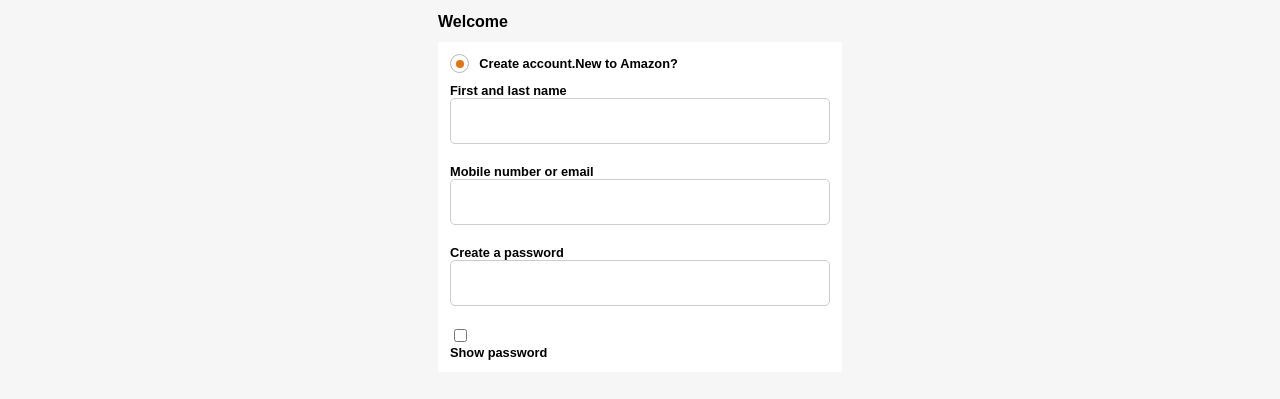
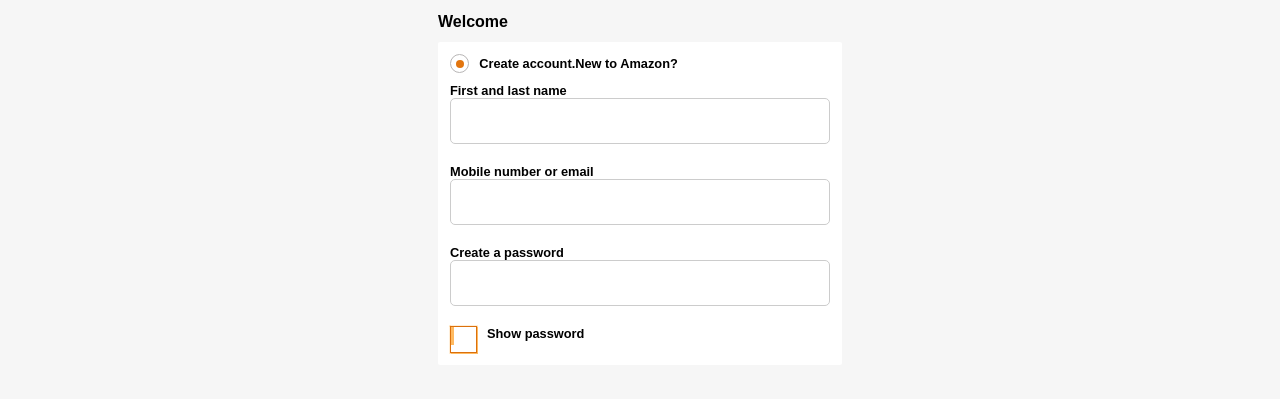
Before and after one commit to Satishk210/Webdesign, a plain HTML site: page amazonsignup/Index.html in a window 1280 px wide. Shown: the part 75-474 px from the top of the page. Drawn offline with Linux system fonts and the light colour scheme.

Commit message:
Newly added

```diff
--- /dev/null
+++ b/HTML/checkbox.css
@@ -0,0 +1,55 @@
+.input-chkbox{
+    display: none;
+    position:absolute;
+    opacity:0;
+    height:0;
+    width:0;
+}
+.chkbox-lbl{
+    display: block;
+    font-size:22px;
+    position: relative;
+    padding-left: 35px;
+    margin-bottom: 12px;
+    -webkit-user-select: none;
+  -moz-user-select: none;
+  -ms-user-select: none;
+  user-select: none;
+}
+.custom-chkbox{
+    position: absolute;
+    top:0;
+    left:0;
+    height:25px;
+    width:25px;
+    background-color: #eee;
+    border: 1px solid #db700c;
+}
+/* On mouse-over, add a grey background color */
+.chkbox-lbl:hover input ~ .custom-chkbox{
+    background-color: grey;
+}
+/* When the checkbox is checked, add a blue background */
+.chkbox-lbl input:checked ~ .custom-chkbox{
+    background-color: white;
+}
+/* Create the checkmark/indicator (hidden when not checked) */
+.custom-chkbox::after{
+    content: "";
+    position: absolute;
+    display: none;
+}
+.chkbox-lbl input:checked ~ .custom-chkbox::after{
+    display: block;
+}
+.chkbox-lbl .custom-chkbox::after{
+    left: 9px;
+    top: 5px;
+    width: 5px;
+    height: 10px;
+    border: solid #ff91029f;
+    border-width: 0 3px 3px 0;
+    -webkit-transform: rotate(45deg);
+    -ms-transform: rotate(45deg);
+    transform: rotate(45deg);
+}
--- a/amazonsignup/Index.html
+++ b/amazonsignup/Index.html
@@ -47,15 +47,12 @@
                         </div>
                         <div class="Showpassword-div">
                             <label class="chkbox-lbl">
-                                <input type="checkbox" Name="account Creation" class="chckbox__input" />
+                                <input type="checkbox" Name="account Creation" class="chckbox__input" checked="checked"/>
                                 <div class="chckbox__div"></div>
-                                <span class="chklabl-txt">Show password</span>
+                                <span>Show password</span>
                             </label>
                         </div>
                     </div>
-
-
-
                 </div>
             </form>
         </div>
--- a/amazonsignup/Style.css
+++ b/amazonsignup/Style.css
@@ -110,3 +110,54 @@
 border-radius: 5px;
 box-shadow: 0.3px 0.3px 2.5px 2.5px #05c2fc65;
 }
+
+.chckbox__input{
+  display: none;
+}
+
+.chkbox-lbl{
+  width: 100%;
+  display:inline-flex;
+  -webkit-user-select: none;
+  -moz-user-select: none;
+  -ms-user-select: none;
+  user-select: none;
+}
+.chckbox__div{
+  left:0;
+  height: 25px;
+  width:25px;
+  background-color: #eee;
+  margin-right: 10px;
+  border: 1px solid #db700c;
+  box-shadow: 0.1px 0.1px 1px 1px #ff91029f;
+
+}
+/* .chkbox-lbl:hover input ~ .chckbox__div{
+  background-color: #ff91029f;
+} */
+
+
+.chkbox-lbl input:checked ~ .chckbox__div{
+  background-color: white;
+
+}
+.chkbox-lbl .chckbox__div::after{
+  content: " ";
+  left: 9px;
+  top: 5px;
+  width: 5px;
+  height: 10px;
+  border: solid #ff91029f;
+  border-width: 0 3px 3px 0;
+  -webkit-transform: rotate(45deg);
+  -ms-transform: rotate(45deg);
+  transform: rotate(45deg);
+}
+
+/* .chkbox-lbl input:checked ~ .chckbox__div::after{
+  display: block;
+}
+.chkbox-lbl .chckbox__div::after{
+
+} */
```
Also changed, not shown: HTML/checkbox.html (added, +15 -0 lines). Lines whose indentation alone changed are shown as unchanged.
